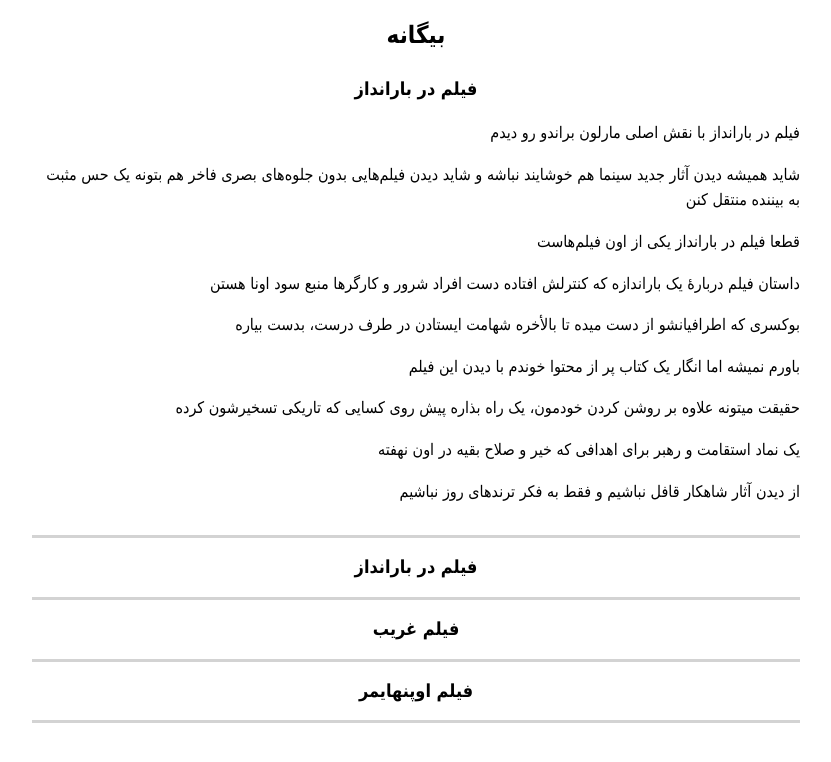
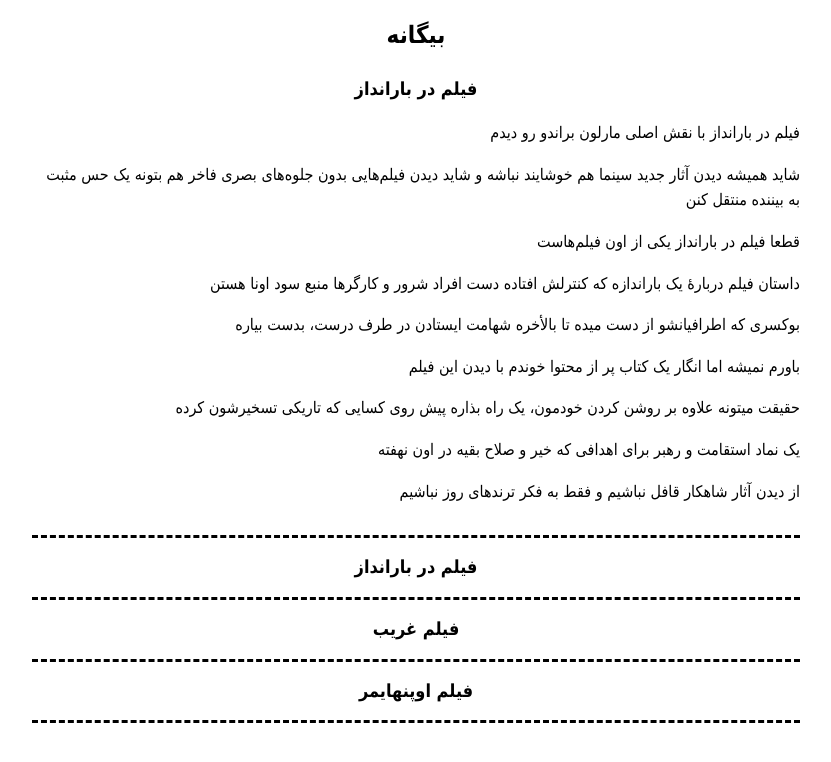
Before and after one commit to darkblog/darkblog.github.io, a Jekyll site: the page built from _posts/2023-8-7-3.md, in a window 1280 px wide. Shown: the top 762 px of the page, without its empty margins (308-1139 px from the left). Built offline with Jekyll 4.4.1, drawn with Linux system fonts in a browser that asks for light colours.

Commit message:
Update default.html

```diff
--- a/_layouts/default.html
+++ b/_layouts/default.html
@@ -6,7 +6,7 @@
 <title>{% if page.title %}{{ page.title }}{% else %}{{ site.name }}{% endif %}</title>
 <meta name="description" content="{% if page.excerpt %}{{ page.excerpt | strip_html | strip_newlines | truncate: 160 }}{% else %}{{ site.description }}{% endif %}">
 <link rel="canonical" href="{{ page.url | replace:'index.html','' | prepend: site.baseurl | prepend: site.url }}">
-<style>body{font:100%/1.6 Tahoma}.container{margin:auto;padding:5px;max-width:768px}header{padding-bottom:16px;padding-top:8px;font-size:x-large;font-weight:bold}h1,h2{font-size:large}a{color:black;text-decoration:none}.post{padding-bottom:15px;border-bottom:solid lightgray}.center{display:block;margin:auto;text-align:center}</style>
+<style>body{font:100%/1.6 Tahoma}.container{margin:auto;padding:5px;max-width:768px}header{padding-bottom:16px;padding-top:8px;font-size:x-large;font-weight:bold}h1,h2{font-size:large}a{color:black;text-decoration:none}.post{padding-bottom:15px;border-bottom:dashed black}.center{display:block;margin:auto;text-align:center}</style>
 </head>
 <body>
 <header class="center">
```
